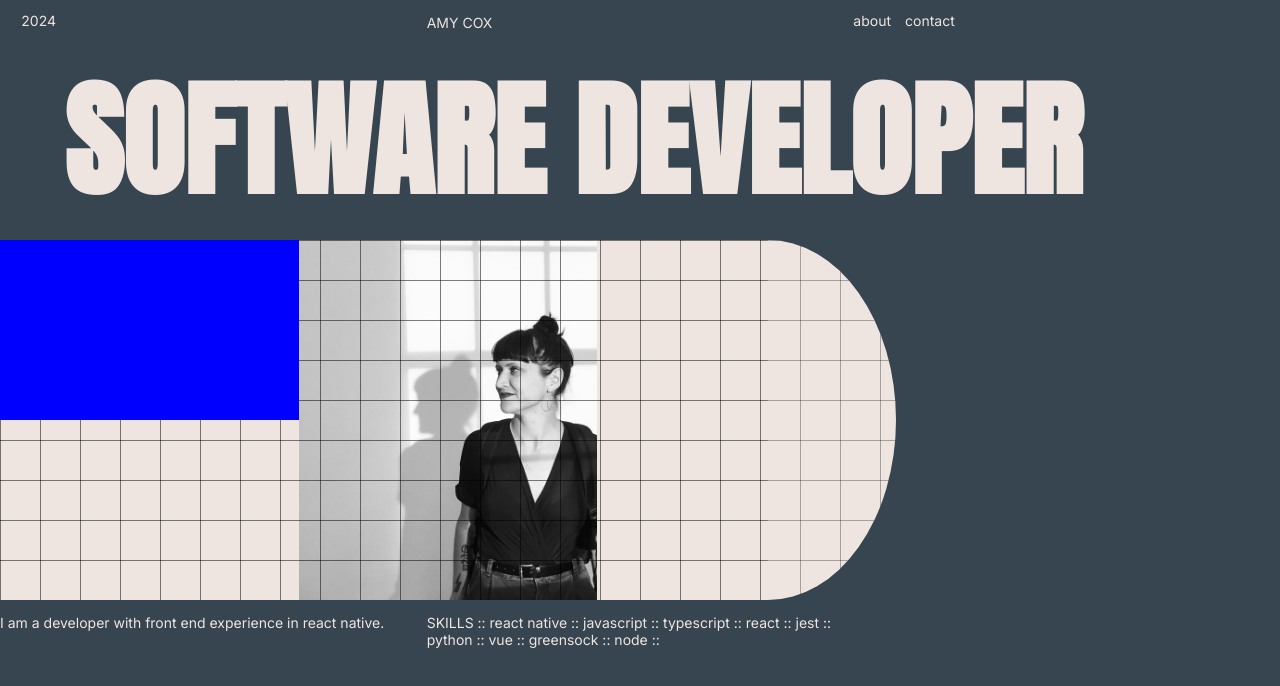
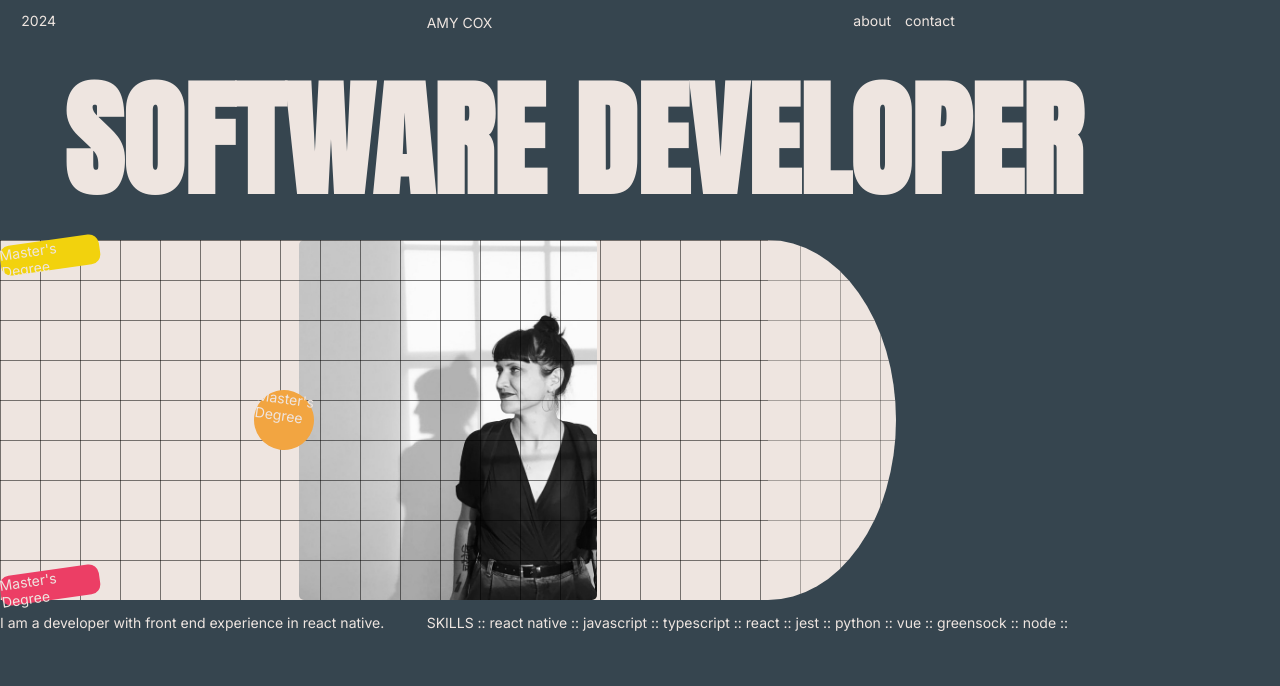
Before and after one commit to AmyCox/AmyCoxPortfolio, a plain HTML site: page src/index.html in a window 1280 px wide. Drawn offline with Linux system fonts and the light colour scheme.

Commit message:
added stickers to first column

```diff
--- a/src/css/main.css
+++ b/src/css/main.css
@@ -61,7 +61,7 @@ h1 {
 .container__menu {
   grid-area: menu;
   display: flex;
-  align-items: center ;
+  align-items: center;
 }
 
 .container__menu a {
@@ -374,6 +374,10 @@ h1 {
   align-items: center; /* Align items horizontally in the center */
 }
 
+.button-container {
+  display: none;
+}
+
 /* .sticker-container-narrow > div {
   scale: 0.5;
 } */
@@ -529,14 +533,51 @@ h1 {
       linear-gradient(to bottom, rgba(0, 0, 0, 0.3) 1px, transparent 1px);
     background-size: 40px 40px; /* Adjust the size of the grid squares */
   }
+  .first-sticker-container {
+    position: absolute;
+    top: 0;
+    left: 0;
+    width: 35%;
+    height: 100%;
+    display: flex;
+    flex-direction: column;
+    justify-content: space-between;
+    z-index: 2; /* Ensure buttons are above container__wide */
+  }
+
   .sticker1 {
-    grid-area: sticker1;
-    position: relative;
+    width: 100px;
+    height: 30px;
+    background-color: #f2d20d;
+    border-radius: 10px;
 
-    width: 100%;
-    background-color: blue;
-    height: 100%;
+    z-index: 50;
+    transform: rotate(-8deg);
   }
+  .sticker2 {
+    width: 60px;
+    height: 60px;
+    background-color: #f2a541;
+    border-radius: 50%;
+
+    z-index: 50;
+    transform: rotate(8deg);
+    margin-left: auto;
+
+
+  }
+
+  .sticker3 {
+    width: 100px;
+    height: 30px;
+    background-color: #ec3e65;
+    border-radius: 10px;
+
+    z-index: 50;
+    transform: rotate(-8deg);
+
+  }
+
   .image2 {
     grid-area: image2;
     background-image: url("./../images/me.JPG");
@@ -557,7 +598,7 @@ h1 {
       "year title menu"
       "position position position"
       "works works works"
-      "description skills2 ....";
+      "description skills2 skills2";
 
     grid-template-rows: 5% 25% 35% 5%;
     position: relative;
@@ -575,6 +616,7 @@ h1 {
     display: none;
   }
 
+
   .container__wide {
     position: relative;
     grid-area: works;
@@ -587,17 +629,9 @@ h1 {
     grid-template-rows: auto auto;
     grid-template-areas:
       "sticker1 image2 sticker3"
-      "sticker4 image2 sticker6";
+      "sticker1 image2 sticker6";
   }
-  .sticker1 {
-    grid-area: sticker1;
-    position: relative;
-    z-index: 1000;
 
-    width: 100%;
-    background-color: blue;
-    height: 100%;
-  }
   .image2 {
     grid-area: image2;
     background-image: url("./../images/me.JPG");
@@ -605,6 +639,17 @@ h1 {
     width: 100%;
     background-size: cover;
     background-position: right;
+    border-radius: 5px;
+  }
+
+  .button {
+    margin: 10px;
+    padding: 8px 16px;
+    background-color: #007bff;
+    color: #fff;
+    border: none;
+    border-radius: 5px;
+    cursor: pointer;
   }
 
   .sticker-container-narrow {
@@ -622,7 +667,7 @@ h1 {
       "year title menu"
       "position position position"
       "works works works"
-      "description skills2 ....";
+      "description skills2 skills2";
 
     grid-template-rows: 5% 25% 45% 5%;
     position: relative;
@@ -640,10 +685,10 @@ h1 {
     width: 70%;
     z-index: 1;
     grid-template-columns: 1fr 1fr 1fr;
-    grid-template-rows: auto auto;
+    grid-template-rows: 1fr 1fr;
     grid-template-areas:
       "sticker1 image2 sticker3"
-      "sticker4 image2 sticker6";
+      "sticker1 image2 sticker6";
   }
   #curved-corner-bottomleft,
   #curved-corner-bottomright,
--- a/src/index.html
+++ b/src/index.html
@@ -39,24 +39,16 @@
       <div class="image"></div>
 
     </div>
-      <!-- <div class="circle" style="transform: rotate(-15deg);">
 
-        <img style="width: 40%; height: 40%; position: absolute; top: 30%; left: 50%; transform: translate(-50%, -50%);"
-          src="./images/github-mark-white.svg">
-        <p style="position: absolute; top: 40%; left: 25%">Github</p>
-      </div> -->
+      <div class="container__wide">
 
-    <!-- <div class="sticker-container-wide"> -->
+        <!-- <div class="first-sticker-area">
 
-        <!-- <div class="yellow-rectangle"></div>
-        <div class="orange-rectangle"></div>
-        <div class="pink-rectangle"></div>
-        <div class="green-circle"></div> -->
-
-      <!-- </div>  -->
-      <div class="container__wide">
-        <div class="sticker1">
-
+        </div> -->
+        <div class="first-sticker-container">
+          <div class="sticker sticker1">Master's Degree</div>
+          <div class="sticker sticker2">Master's Degree</div>
+          <div class="sticker sticker3">Master's Degree</div>
         </div>
         <div class="image2"></div>
 
```
